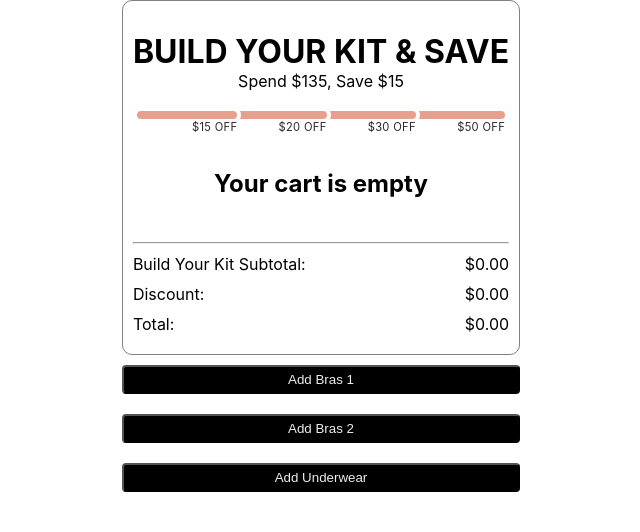
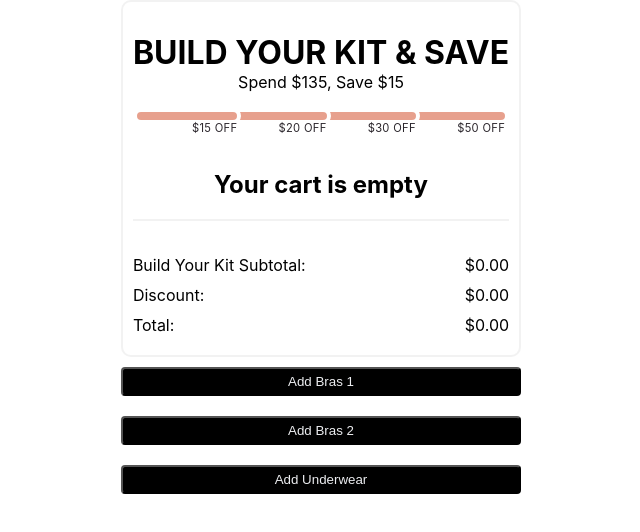
Before and after one commit to danielnswz/shopping-cart-challenge, a React (Create React App) app: page / in a window 1280 px wide. Shown: the top 532 px of the page, without its empty margins (319-959 px from the left). Built offline with nearby package versions, Linux system fonts and the light colour scheme.

Commit message:
fix: fixing styling

```diff
--- a/src/modules/ShoppingCart/CartItemList/CartItem/CartItem.scss
+++ b/src/modules/ShoppingCart/CartItemList/CartItem/CartItem.scss
@@ -37,12 +37,25 @@
         &__buttons{
             display: flex;
             align-items: center;
+            border: 1px solid rgba(44, 39, 45, 0.1);
+            box-sizing: border-box;
+            border-radius: 4px;
             & small {
                 color: black;
             }
             & button {
-                border: unset;
+                padding: 0px;
                 cursor: pointer;
+                background: transparent;
+                color: rgb(44, 39, 45);
+                border: none;
+                text-align: center;
+                text-decoration: none;
+                outline: none;
+                width: 28px;
+                height: 28px;
+                line-height: 20px;
+                font-size: 14px;
             }
             & input {
                 border: unset;
--- a/src/modules/ShoppingCart/CartItemList/CartItem/CartItem.tsx
+++ b/src/modules/ShoppingCart/CartItemList/CartItem/CartItem.tsx
@@ -24,7 +24,6 @@ export const CartItem: React.FC<Props> = ({ item }) => {
         <small>{item.productType}</small>
         <div className="cart-item__qty-section">
           <div className="cart-item__qty-section__buttons">
-            <small>Qty: </small>
             <button onClick={() => addNewItem(item, (item.qty || 1) - 1)}>
               -
             </button>
--- a/src/modules/ShoppingCart/CartItemList/CartItemList.tsx
+++ b/src/modules/ShoppingCart/CartItemList/CartItemList.tsx
@@ -1,7 +1,7 @@
 import React, { useContext } from "react";
 import { ShoppingCartContext } from "../ShoppingCartContext";
 import { CartItem } from "./CartItem";
-import "./CartItem.scss";
+import "./CartItemList.scss";
 
 export const CartItemList: React.FC = () => {
   const {
@@ -10,12 +10,17 @@ export const CartItemList: React.FC = () => {
 
   return (
     <div className="cart-items-container">
-      {!items.length && <h2>Your cart is empty</h2>}
+      {!items.length && (
+        <>
+          <h2>Your cart is empty</h2>
+          <hr />
+        </>
+      )}
       {items.map((item) => {
         return (
           <React.Fragment key={item.product}>
+            <CartItem key={item.product} item={item} />
             <hr />
-            <CartItem key={item.product} item={item} />
           </React.Fragment>
         );
       })}
--- a/src/modules/ShoppingCart/CartSummary/CartSummary.tsx
+++ b/src/modules/ShoppingCart/CartSummary/CartSummary.tsx
@@ -9,7 +9,6 @@ export const CartSummary: React.FC = () => {
 
   return (
     <div className="cart-summary-container">
-      <hr />
       <div className="cart-summary-container__total">
         <span>Build Your Kit Subtotal:</span>
         <span>${subtotal.toFixed(2)}</span>
--- a/src/modules/ShoppingCart/ShoppingCart.scss
+++ b/src/modules/ShoppingCart/ShoppingCart.scss
@@ -37,7 +37,9 @@
         align-items: center;
       }
   }
-
+hr {
+  border:1px solid rgba(0, 0, 0, 0.05);
+}
 
 .progress-kit {
   display: flex;
@@ -47,7 +49,7 @@
   align-items: center;
   max-width: 416px;
   background: #FFFFFF;
-  border: 1px solid gray;
+  border: 2px solid rgba(0, 0, 0, 0.05);
   padding: 10px;
   border-radius: 10px;
 
```
Also changed, not shown: src/modules/ShoppingCart/CartItemList/CartItemList.scss (renamed from src/modules/ShoppingCart/CartItemList/CartItem.scss).
